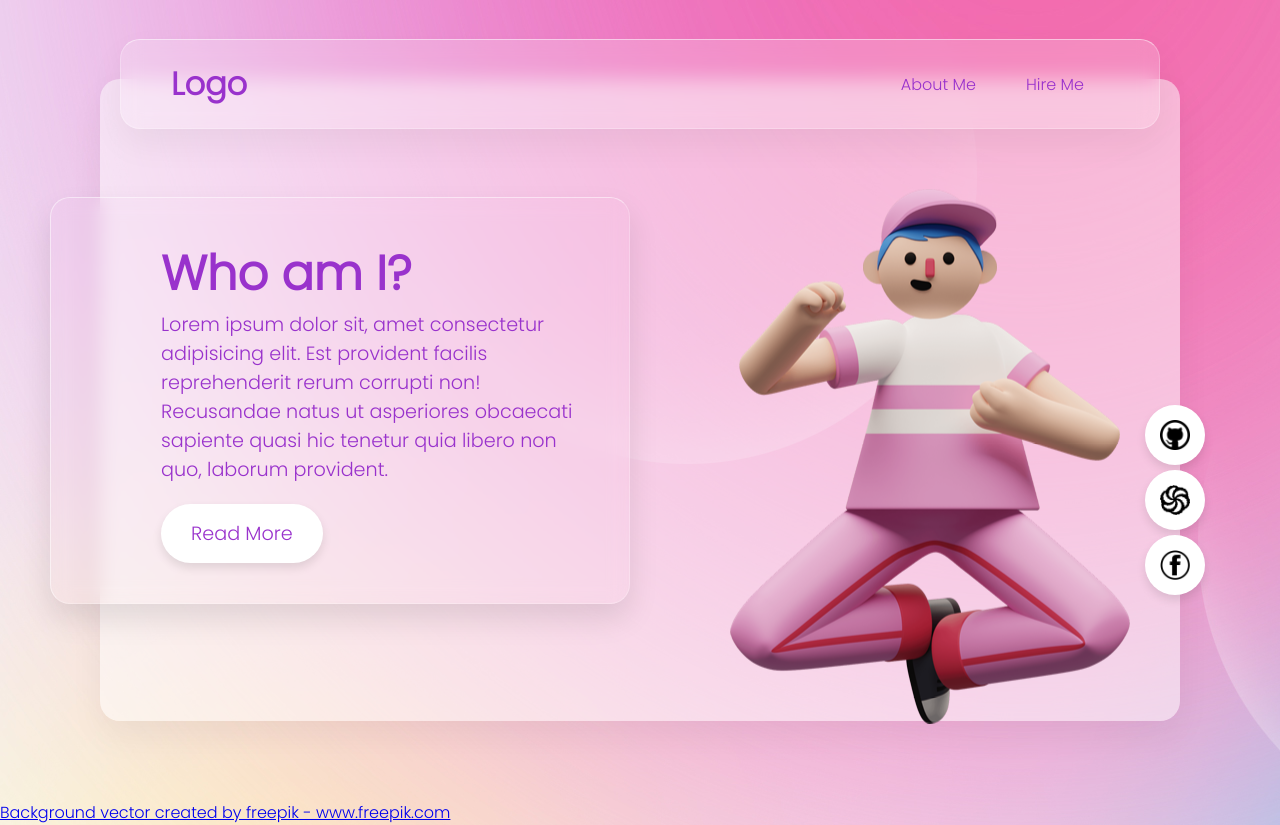
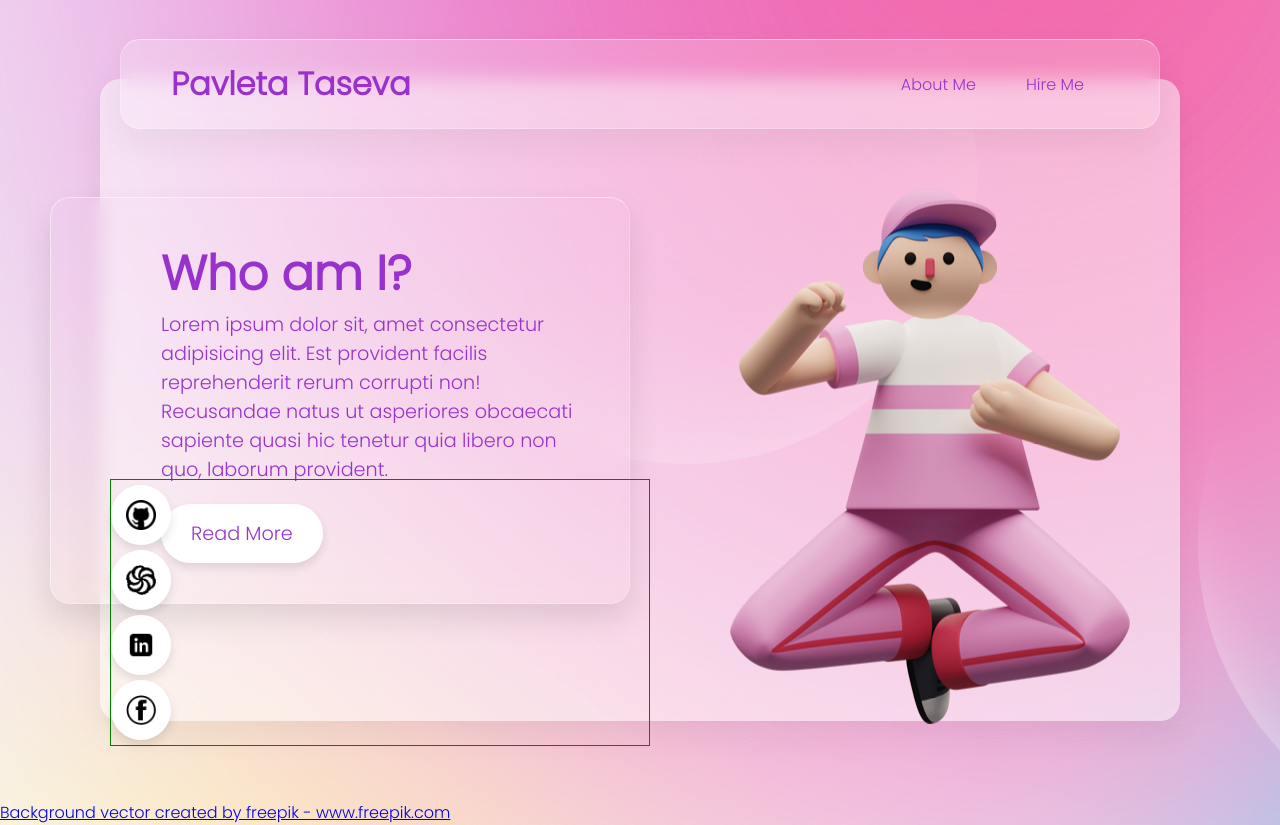
Before and after one commit to KumihoBG/portfolio, a React (Create React App) app: page / in a window 1280 px wide. Built offline with nearby package versions, Linux system fonts and the light colour scheme.

Commit message:
add icons

```diff
--- a/src/components/Home/Home.js
+++ b/src/components/Home/Home.js
@@ -2,7 +2,7 @@ import React from 'react';
 import { NavLink } from 'react-router-dom';
 import '../Home/Home.css';
 import HomeContent from '../HomeContent/HomeContent.js';
-import IconsAside from '../IconsAside/IconsAside.js';
+import Icons from '../Icons/Icons.js';
 import ImageBox from '../ImageBox/ImageBox.js';
 
 function Home() {
@@ -10,7 +10,7 @@ function Home() {
         <section className='home-section'>
             <div className="container">
                 <header>
-                    <h2 className='logo'>Logo</h2>
+                    <h2 className='logo'>Pavleta Taseva</h2>
                     <ul>
                         <li>
                             <NavLink className='hire-link' activeClassName='active' to='/about' alt='About Pavleta'>About Me</NavLink>
@@ -22,7 +22,7 @@ function Home() {
                 </header>
                 <HomeContent />
                 <ImageBox />
-                <IconsAside />
+                <Icons />
             </div>
         </section>
     )
--- a/src/components/IconsAside/IconsAside.css
+++ b/src/components/Icons/Icons.css
@@ -1,10 +1,18 @@
+.icons-container {
+    border: 1px solid green;
+    position: absolute;
+    bottom: -25px;
+    left: 10px;
+    width: 50%;
+    height: auto;
+    display: flex;
+}
+
 .icons {
-    position: absolute;
-    right: -25px;
     display: flex;
+    flex-direction: row;
     justify-content: center;
     align-items: center;
-    flex-direction: column;
 }
 
 .icons li {
--- a/src/components/IconsAside/IconsAside.js
+++ b/src/components/Icons/Icons.js
@@ -1,13 +1,14 @@
 import React from 'react';
-import '../IconsAside/IconsAside.css';
+import '../Icons/Icons.css';
 import { Link } from 'react-router-dom';
 import codewars from '../../images/codewars.png';
 import github from '../../images/github.png';
 import facebook from '../../images/facebook.png';
+import linkedIn from '../../images/linkedin.png';
 
-function IconsAside() {
+function Icons() {
     return (
-        <div>
+        <div className='icons-container'>
             <ul className='icons'>
                 <li>
                     <Link to='https://github.com/KumihoBG'>
@@ -15,6 +16,9 @@ function IconsAside() {
                     </Link>
                     <Link to='https://www.codewars.com/users/KumihoBG'>
                         <img src={codewars} alt="Codewars" />
+                    </Link>
+                    <Link to='https://www.linkedin.com/in/pavleta-taseva/'>
+                        <img src={linkedIn} alt="LinkedIn" />
                     </Link>
                     <Link to='https://www.facebook.com/kumiho.bg/'>
                         <img src={facebook} alt="Facebook" />
@@ -25,4 +29,4 @@ function IconsAside() {
     )
 }
 
-export default IconsAside;
+export default Icons;
```
Also changed, not shown: src/images/linkedin.png (added).
